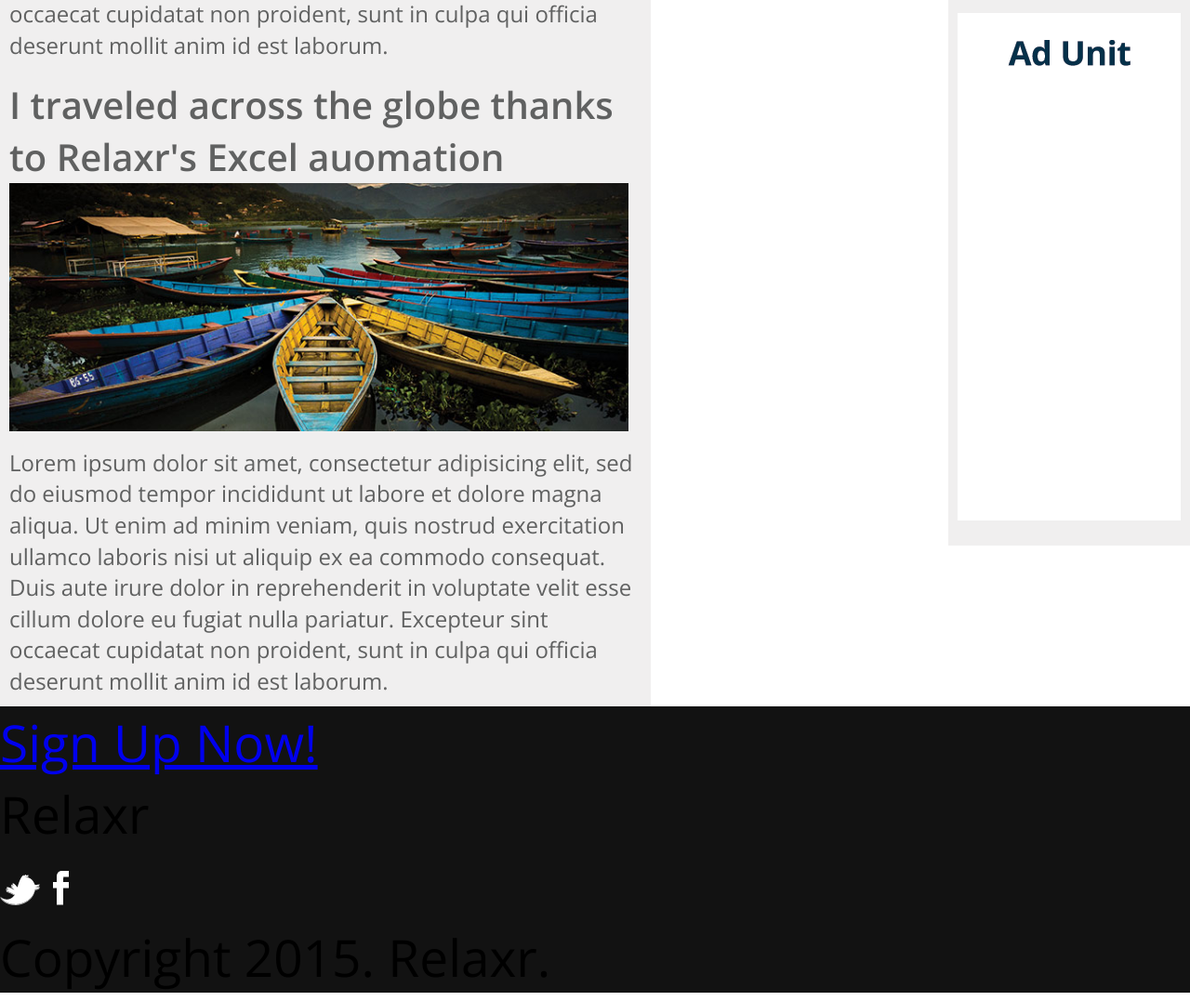
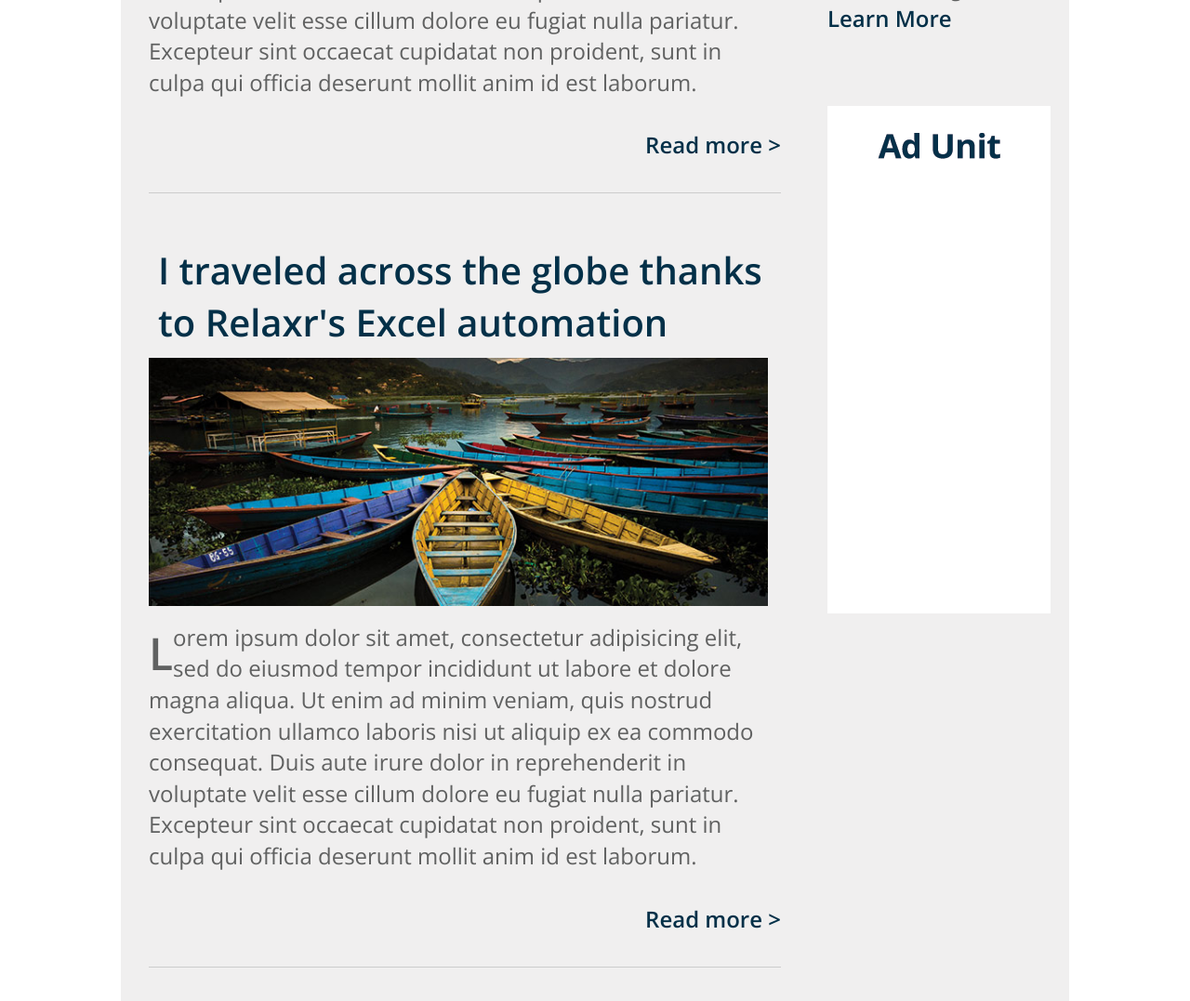
Before and after one commit to jtavis/jtavis.github.io, a plain HTML site: page homework/relaxr/index.html in a window 1280 px wide. Shown: the part 715-1792 px from the top of the page at 93% size. Drawn offline with nearby package versions, Linux system fonts and the light colour scheme.

Commit message:
March 20 commit 1

```diff
--- a/homework/relaxr/css/style.css
+++ b/homework/relaxr/css/style.css
@@ -44,18 +44,18 @@ body {
 
 /* Center the container */
 #container {
-  width: 960px;
+  width: 1020px;
   margin: auto;
   background-color: #f0efef;
 }
 
 header {
-  background-color: #033048
+  background-color: #033048;
 
 }
 
 footer {
-  background-color: #121212
+  background-color: #121212;
 
 }
 
@@ -91,6 +91,7 @@ main {
   width: 700px;
   float: left;
   background-color: #f0efef;
+  padding: 20px;
 }
 
 .articleStyle {
@@ -100,7 +101,8 @@ main {
 .articleStyle h2 {
   font-weight: 600;
   font-size: 40px;
-  color: #606161;
+  color: #033048;
+  margin: 10px;
 }
 
 .articleStyle img {
@@ -113,32 +115,97 @@ main {
   font-size: 24px;
 }
 
+.articleStyle p::first-letter {
+  font-size: 200%;
+  font-weight: 600;
+  padding: 0;
+  vertical-align: top;
+  float:left;
+}
+.articleStyle h4 {
+  text-align: right;
+}
+.articleStyle a {
+  color: #033048;
+  font-size: 24px;
+  font-weight: 600;
+  text-decoration: none;
+}
+
 aside {
   width: 240px;
   float: right;
   background-color: #f0efef;
+  padding: 20px;
 }
 
 .asideStyle {
-  padding: 10px;
+  padding: 20px;
 }
 
 .asideStyle h3 {
   font-weight: 800;
   font-size: 32px;
+  color: #033048;
 }
 
 .asideStyle p {
   font-size: 22px;
   font-weight: 300;
+  color: #606161;
 }
 
-.asideStyle a {
+#asideLearnMore a {
   text-decoration: none;
   font-size: 24px;
+  font-weight: 600;
+  color: #033048;
+
+}
+.asideStyle ul li a {
+  font-size: 22px;
   font-weight: 300;
+  color: #606161;
+  text-decoration: none;
+
 }
 .asideStyle ul {
-  font-size: 22px;
-  font-weight: 300;
+  line-height: 30px;
 }
+
+.line {
+  margin: 25px 0;
+  border-bottom: 1px #cccccc solid;
+}
+
+.signUp {
+  background-color: #f9e42e;
+  text-align: center;
+  margin: 0px;
+  padding: 20px;
+}
+.signUp a {
+  background-color: #033048;
+  font-size: 24px;
+  font-weight: 800;
+  color: white;
+  text-decoration: none;
+  padding: 10px 30px 10px 30px;
+  vertical-align: middle;
+}
+.bottomLogo {
+  font-weight: 800;
+  font-size: 40px;
+  padding: 25px;
+  text-align: center;
+}
+.smallText {
+  font-size: 14px;
+  color: white;
+  padding: 20px;
+}
+
+footer {
+  text-align: center;
+
+}
--- a/homework/relaxr/index.html
+++ b/homework/relaxr/index.html
@@ -8,7 +8,7 @@
 		<link rel="stylesheet" href="css/style.css">
 	</head>
 	<body>
-	<div class="container">
+	<div id="container">
 		<header>
 			<h1 class="logo whiteText">Relaxr</h1>
 			<nav class="topNav">
@@ -20,6 +20,7 @@
 			</nav>
 			<div class=clear></div>
 		</header>
+		<div class=clear></div>
 
 		<main>
 			<article class="articleStyle">
@@ -31,10 +32,12 @@
 				consequat. Duis aute irure dolor in reprehenderit in voluptate velit esse
 				cillum dolore eu fugiat nulla pariatur. Excepteur sint occaecat cupidatat non
 				proident, sunt in culpa qui officia deserunt mollit anim id est laborum.</p>
+				<h4><a href="#">Read more ></a></h4>
+				<div class="line"></div>
 			</article>
 
 			<article class="articleStyle">
-				<h2>I traveled across the globe thanks to Relaxr's Excel auomation</h2>
+				<h2>I traveled across the globe thanks to Relaxr's Excel automation</h2>
 				<img src="images/blog_photo2.jpg">
 				<p>Lorem ipsum dolor sit amet, consectetur adipisicing elit, sed do eiusmod
 				tempor incididunt ut labore et dolore magna aliqua. Ut enim ad minim veniam,
@@ -42,38 +45,44 @@
 				consequat. Duis aute irure dolor in reprehenderit in voluptate velit esse
 				cillum dolore eu fugiat nulla pariatur. Excepteur sint occaecat cupidatat non
 				proident, sunt in culpa qui officia deserunt mollit anim id est laborum.</p>
+				<h4><a href="#">Read more ></a></h4>
+				<div class="line"></div>
 			</article>
 		</main>
 		<aside class="asideStyle">
 			<h3>Categories</h3>
 
 			<ul>
-				<li>Success stories</li>
-				<li>Stats</li>
-				<li>How tos</li>
-				<li>Best of</li>
-				<li>Business tips</li>
+				<li><a href="#">Success stories</a></li>
+				<li><a href="#">Stats</a></li>
+				<li><a href="#">How tos</a></li>
+				<li><a href="#">Best of</a></li>
+				<li><a href="#">Business tips </a></li>
 			</ul>
 			<br>
 			<h3>About Relaxr</h3>
-			<p>Proin sed justo vel sapien varius auctor. Proin scelerisque massa at luctus tincidunt. Fusce porttitor, sapien sed tincidunt fringilla.</p>
+			<p>Proin sed justo vel sapien varius auctor. Proin scelerisque massa at luctus tincidunt. Fusce porttitor, sapien sed tincidunt fringilla.
+			<span id="asideLearnMore"><a href="#">Learn More</a></span></p>
 			<br>
 			<img src="images/ad-unit.png">
 		</aside>
+
 		<div class="clear"></div>
 		<footer>
-			<div>
+			<div class="signUp">
 				<a href="#">Sign Up Now!</a>
 			</div>
 			<div>
-				<h1>Relaxr</h1>
+				<h1 class="bottomLogo yellowText">Relaxr</h1>
 			</div>
 			<div>
-				<img src="images/twitter.png">
-				<img src="images/facebook.png">
+				<a href="#">
+				<img src="images/twitter.png"></a>
+				<a href="#">
+				<img src="images/facebook.png"></a>
 			</div>
-			<div>Copyright 2015. Relaxr.</div>
+			<div class="smallText">Copyright 2015. Relaxr.</div>
 		</footer>
-		</div>
+		<div class="clear"></div>
 	</body>
 </html>
```
